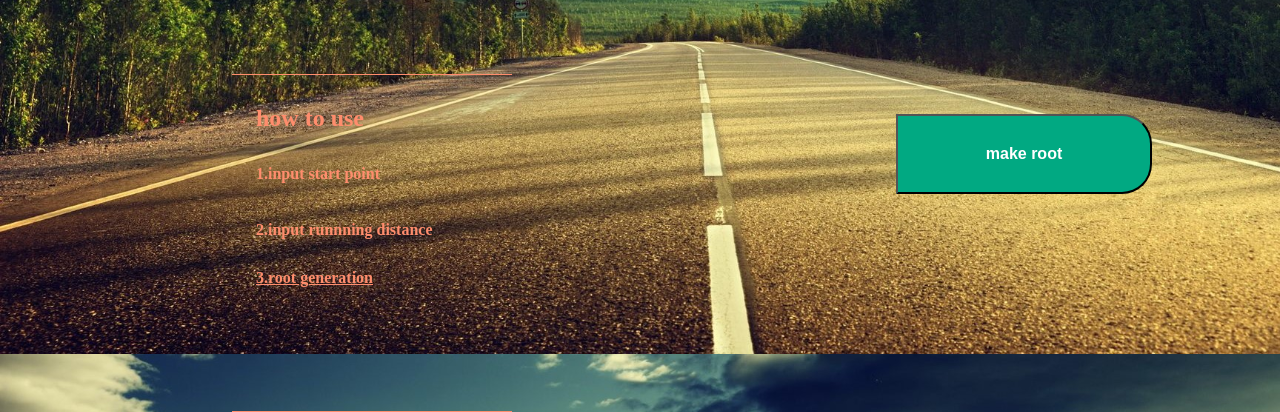
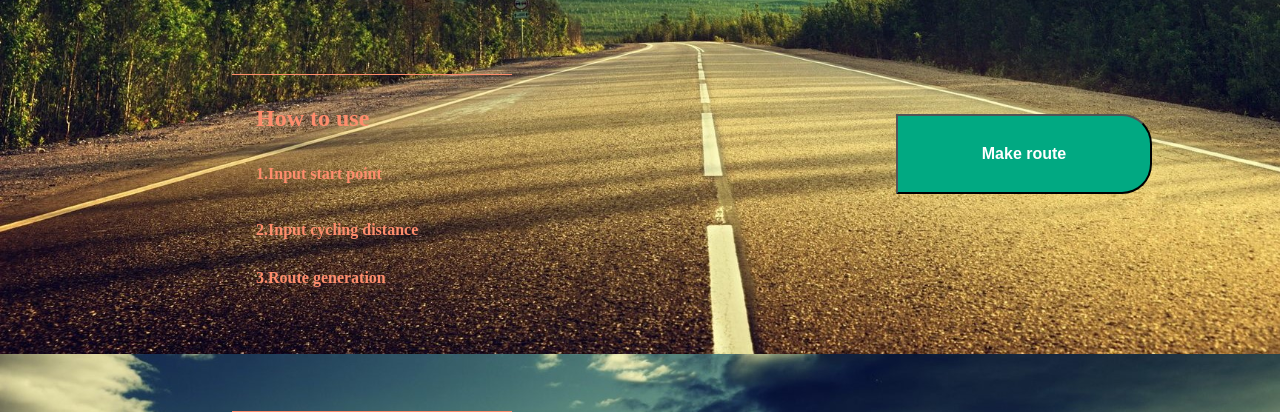
Before and after one commit to KeisukeYoshikawa1/CRAG, a Django app: page /toppage in a window 1280 px wide. Shown: the part 446-858 px from the top of the page. Run offline with Django 3.2, Linux system fonts and the light colour scheme.

Commit message:
ソースの変更とトップページなどの変更

```diff
--- a/shop/urls.py
+++ b/shop/urls.py
@@ -20,6 +20,7 @@ from stock import views
 
 urlpatterns = [
     url(r'^admin/', admin.site.urls),
+#     url(r'^',views.toppage, name='toppage' ),
     url(r'^toppage$',views.toppage, name='toppage'),
     url(r'^inputpage$', views.inputpage, name='inputpage'),
     url(r'^resultpage$', views.resultpage, name='resultpage'),
--- a/static/toppage2.css
+++ b/static/toppage2.css
@@ -44,12 +44,13 @@ html{
   padding: 0.05em 0; /*前後の文との余白*/
   font-size:150%;
   color:#ff8d6d;
+  font-weight: bold;
 }
 .intro h2  {
   line-height: 1.5; /*文の行高*/
   padding: 0.05em 0; /*前後の文との余白*/
   font-size:100%;
-  text-decoration: underline;
+  font-weight: bold;
 }
 button.button {
 	/*font-size: 1.4em;*/
@@ -58,6 +59,7 @@ button.button {
 	background-color: #01a982;
 	color:white;
 	/*border-style: none;*/
+  font-weight: bold;
 }
 
 .main button{
--- a/stock/templates/resultpage.html
+++ b/stock/templates/resultpage.html
@@ -168,8 +168,9 @@ google.maps.event.addDomListener(window, 'load', initialize);
 			{% for goalname in distance_diff_5 %}
 			<font color="{{ goalname.5 }}"> 目的地:{{ goalname.1 }} </font>
 			<p>走行距離:{{ goalname.3 }}</p>
-			<p>標高:max{{ goalname.6 }}m  min{{ goalname.7 }}m</p>
+			<p>最高地点:{{ goalname.6 }}m  最低地点:{{ goalname.7 }}m</p>
 			<p>所要時間:{{ goalname.4 }}分</p>
+			<br>
 			{% endfor %}
 	</div>
 	<div class='return'>
--- a/stock/templates/toppage.html
+++ b/stock/templates/toppage.html
@@ -14,13 +14,13 @@
 			<p>- Cycling Route Auto Generation -</p>
 		</div>
 		<div class='intro'>
-			<h1>how to use</h1>
-			<p>1.input start point</p>
-			<p>2.input runnning distance</p>
-			<h2>3.root generation</h2>
+			<h1>How to use</h1>
+			<p>1.Input start point</p>
+			<p>2.Input cycling distance</p>
+			<h2>3.Route generation</h2>
 		</div>
 		<form action="inputpage" >
-		<button class="button" type="submit">make root</button>
+		<button class="button" type="submit">Make route</button>
 		</form>
 	</div>
 </body>
--- a/stock/views.py
+++ b/stock/views.py
@@ -43,7 +43,10 @@ def resultpage(request):
         error_pm = input_distance_km * 0.2 * 1000
         input_distance_km_def = input_distance_km
         input_distance_km = input_distance_km * 0.90
-        keyword = ["駅"]
+        keyword = ["駅","コンビニ"]
+
+        search_range = input_distance_km_def * 1000 * 0.1
+
 
         #キーの入力（gmapsに保存）
         gmaps = googlemaps.Client(key="AIzaSyB-o7p9uyxwxAcSUYtpBzhHS3jaM2JuaBw")
@@ -138,7 +141,7 @@ def resultpage(request):
 
             for k in range(0,len(keyword),1):
                 print(i,keyword[k])
-                place1 = gmaps.places_nearby(keyword="".join(keyword[k]),location=mid_point[i],radius=3000,language='ja')
+                place1 = gmaps.places_nearby(keyword="".join(keyword[k]),location=mid_point[i],radius=search_range,language='ja')
 
 
         #1地点ごとの周辺検索結果を保存
```
